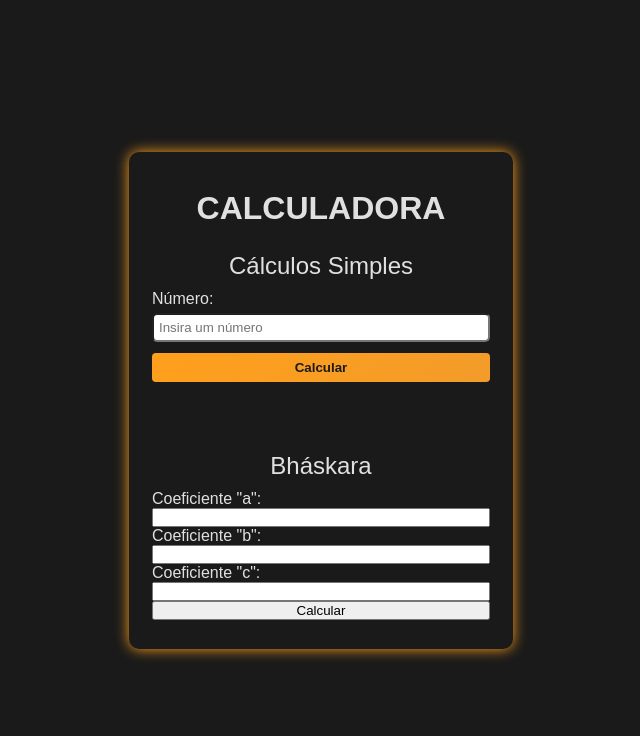
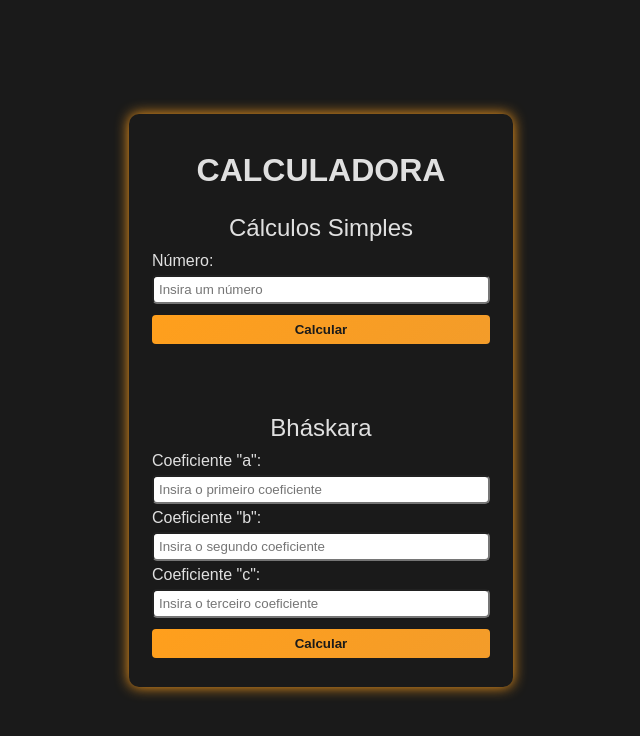
Before and after one commit to 1x-joka/PROJETO_WEB, a PHP site: page /pagina01.html in a window 1280 px wide. Shown: the top 736 px of the page, without its empty margins (319-959 px from the left). Run offline with PHP 8.4, Linux system fonts and the light colour scheme.

Commit message:
2° Atualização

```diff
--- a/Projeto Calculadora/pagina01.html
+++ b/Projeto Calculadora/pagina01.html
@@ -7,8 +7,8 @@
     <link rel="stylesheet" href="style.css">
     <script>
         function basico(){
-            let n1 = document.getElementById("n1").value;
-            if (n1 == "") {
+            let n1 = Number(document.getElementById("n1").value)
+            if (n1 === 0) {
                 alert("Por favor, insira um número");
                 return;
             }
@@ -40,7 +40,7 @@
 
                 // QUADRADO
                 let quadrado = n1 ** 2;
-                let resultado6 = document.getElementsByTagName("resultado6");
+                let resultado6 = document.getElementById("resultado6");
                 resultado6.innerHTML = `O quadrado de ${n1} é ${quadrado}`
 
                 // CUBO
@@ -66,7 +66,28 @@
         }
 
         function bhaskara() {
+            let a = Number(document.getElementById("a").value)
+            let b = Number(document.getElementById("b").value)
+            let c = Number(document.getElementById("c").value)
+            let delta = Number((b ** 2) - (4 * a * c))
+            let resultado11 = document.getElementById("resultado11")
 
+            if (a === 0) {
+                alert('Isso não é uma equação do 2° Grau !!')
+                return
+            }
+
+            if (delta < 0) {
+                alert('Não existem soluções no conjunto REAL')
+                return
+            }
+
+            let raizdelta = Math.sqrt(delta)
+
+            let x1 = (- b + raizdelta) / (2 * a)
+            let x2 = (- b - raizdelta) / (2 * a)
+
+            resultado11.innerHTML = `delta = ${delta} <br> x1 = ${x1} <br> x2 = ${x2}`
         }
     </script>
 </head>
@@ -92,11 +113,11 @@
 
         <!-- BHÁSKARA -->
         <h2>Bháskara</h2>
-        <label for="a">Coeficiente "a":</label><input type="number" id="a" title="Insira um número">
-        <label for="b">Coeficiente "b":</label><input type="number" id="b" title="Insira um número">
-        <label for="c">Coeficiente "c":</label><input type="number" id="c" title="Insira um número">
+        <label for="a">Coeficiente "a":</label><input type="number" id="a" title="Insira um número" autocomplete="off" placeholder="Insira o primeiro coeficiente">
+        <label for="b">Coeficiente "b":</label><input type="number" id="b" title="Insira um número" autocomplete="off" placeholder="Insira o segundo coeficiente">
+        <label for="c">Coeficiente "c":</label><input type="number" id="c" title="Insira um número" autocomplete="off" placeholder="Insira o terceiro coeficiente">
         <input type="submit" value="Calcular" id="bhaskara" onclick="bhaskara()">
-        <p id="bhaskara"></p>
+        <p id="resultado11"></p>
     </div>
 </body>
 </html>
--- a/Projeto Calculadora/style.css
+++ b/Projeto Calculadora/style.css
@@ -47,19 +47,19 @@ body {
     color: #E0E0E0;
 }
 
-.container > #n1 {
+.container > #n1, #a, #b, #c {
     margin-top: 5px;
     margin-bottom: 5px;
     padding: 5px;
     border-radius: 5px;
 }
 
-.container > #n1:focus {
+.container > #n1:focus, #a:focus, #b:focus, #c:focus {
     box-shadow: 0px 0px 14px 0px #FF9F1C;
     transition: .3s;
 }
 
-.container > #basico {
+.container > #basico, #bhaskara {
     background: linear-gradient(135deg, #FF9F1C, #f39c2a);
     border: none;
     cursor: pointer;
@@ -71,7 +71,7 @@ body {
     margin-top: 6px;
 }
 
-.container > #basico:hover {
+.container > #basico:hover, #bhaskara:hover {
     transition: .3s;
     transform: scale(1.02);
 }
```
